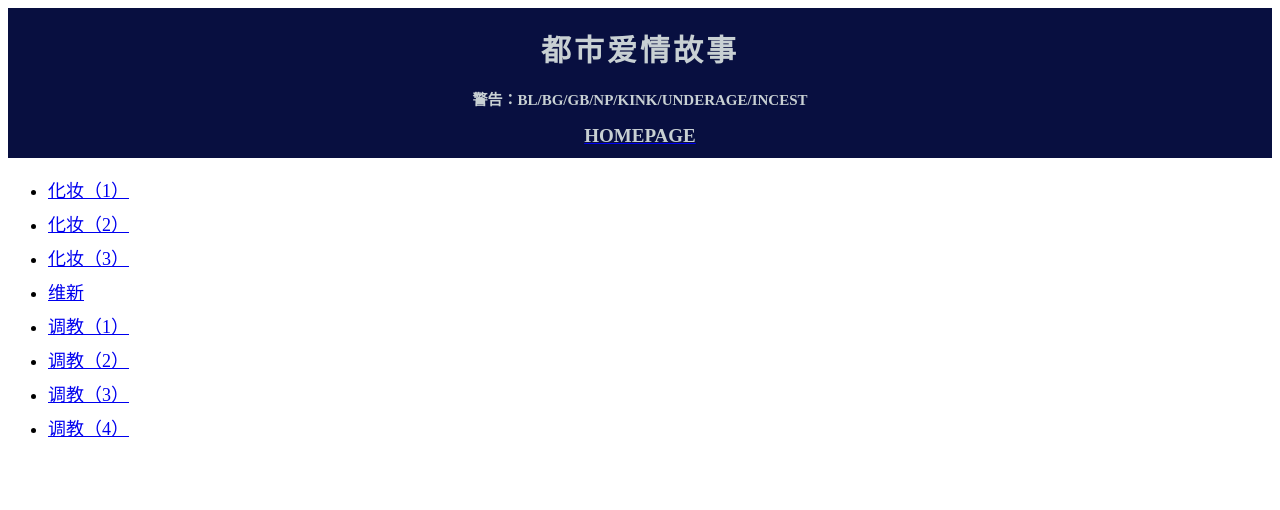
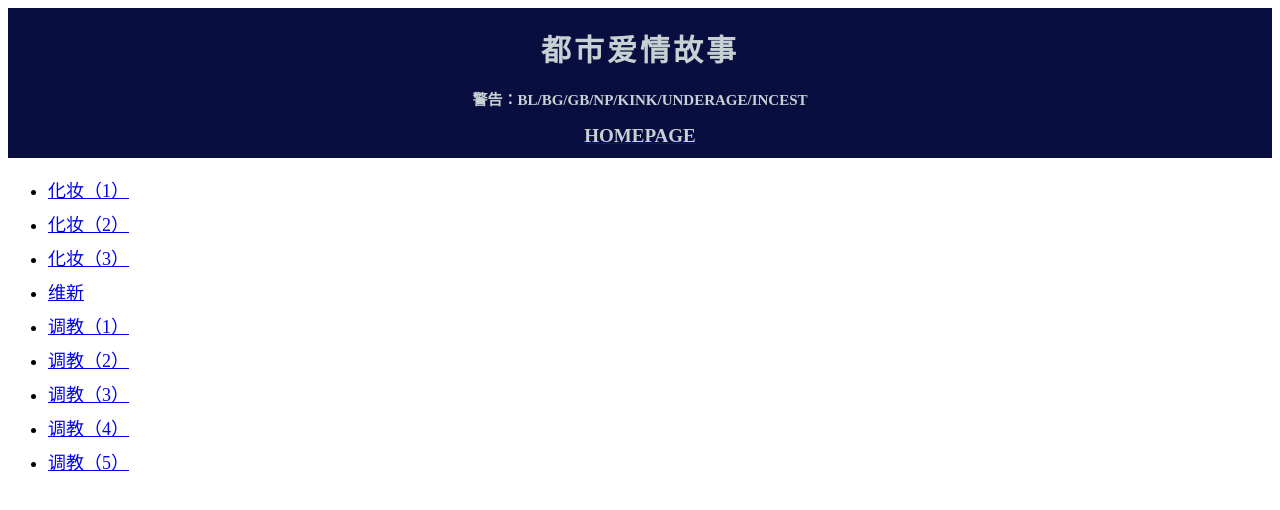
Before and after one commit to materia-prima/xianpa, a plain HTML site: page index.html in a window 1280 px wide. Drawn offline with Linux system fonts and the light colour scheme.

Commit message:
Update index.html

```diff
--- a/index.html
+++ b/index.html
@@ -86,6 +86,7 @@ HOMEPAGE
  <li> <a href="https://materia-prima.github.io/urbanlove06.html">调教（2）</a> </li>
  <li> <a href="https://materia-prima.github.io/urbanlove07.html">调教（3）</a> </li>
  <li> <a href="https://materia-prima.github.io/urbanlove08.html">调教（4）</a> </li>
+ <li> <a href="https://materia-prima.github.io/xianpa/09.html">调教（5）</a> </li>
 
 </ul>
 </div>
```
